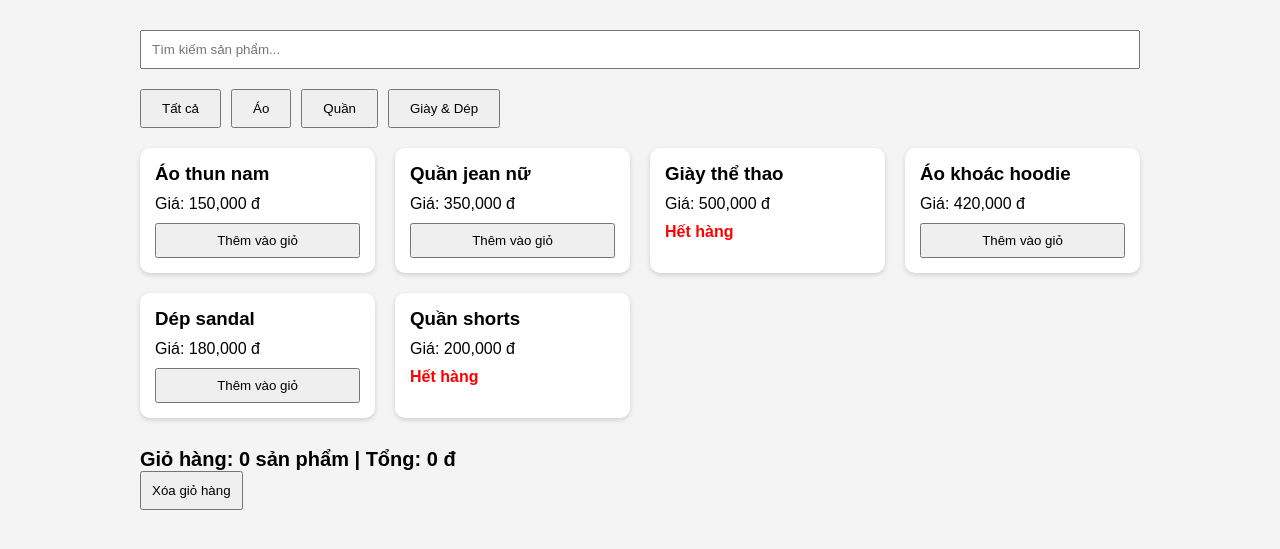
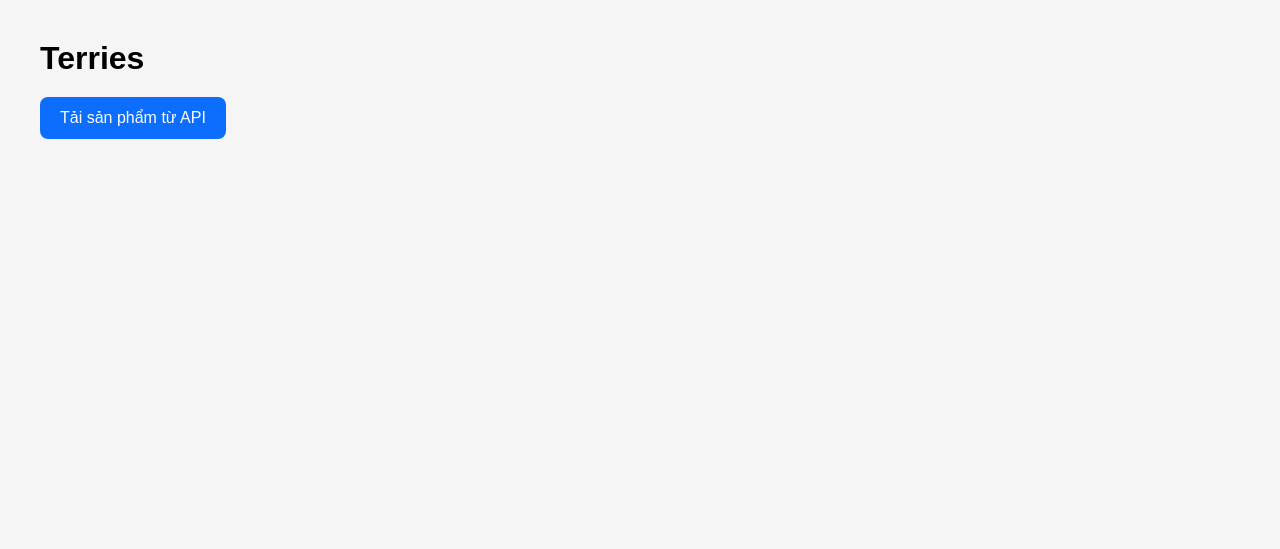
Before and after one commit to minhhoang2505/hung-intern, a PHP site: page / in a window 1280 px wide. Shown: the top 549 px of the page. Run offline with PHP 8.4, Linux system fonts and the light colour scheme.

Commit message:
bai1-17/07

```diff
--- a/index.html
+++ b/index.html
@@ -4,37 +4,22 @@
     <meta charset="UTF-8">
     <meta name="viewport" content="width=device-width, initial-scale=1.0">
     <title>Terries</title>
-    <link rel="stylesheet" href="output.css">
+
+    <link rel="stylesheet" href="./output.css">
 </head>
 <body>
 
-<div class="container">
+    <h1>Terries</h1>
 
-    <input
-        type="text"
-        id="searchInput"
-        placeholder="Tìm kiếm sản phẩm..."
-    >
+    <button id="loadProducts">
+        Tải sản phẩm từ API
+    </button>
 
-    <div id="filterButtons">
-        <button data-category="all">Tất cả</button>
-        <button data-category="ao">Áo</button>
-        <button data-category="quan">Quần</button>
-        <button data-category="giay">Giày & Dép</button>
-    </div>
+    <div id="status"></div>
 
-    <div id="productGrid"></div>
+    <div id="storeGrid"></div>
 
-    <div id="cartSummary">
-        Giỏ hàng:
-        <span id="cartCount">0</span> sản phẩm |
-        Tổng:
-        <span id="cartTotal">0</span> đ
-    </div>
-    <button id="clearCart">Xóa giỏ hàng</button>
-</div>
-
-<script src="main.js"></script>
+    <script src="./main.js"></script>
 
 </body>
 </html>
--- a/main.js
+++ b/main.js
@@ -1,140 +1,60 @@
-const products = [
-    { id: 1, name: "Áo thun nam", category: "ao", price: 150000, inStock: true },
-    { id: 2, name: "Quần jean nữ", category: "quan", price: 350000, inStock: true },
-    { id: 3, name: "Giày thể thao", category: "giay", price: 500000, inStock: false },
-    { id: 4, name: "Áo khoác hoodie", category: "ao", price: 420000, inStock: true },
-    { id: 5, name: "Dép sandal", category: "giay", price: 180000, inStock: true },
-    { id: 6, name: "Quần shorts", category: "quan", price: 200000, inStock: false },
-];
+const btn = document.getElementById("loadProducts");
+const storeGrid = document.getElementById("storeGrid");
+const status = document.getElementById("status");
 
-const productGrid = document.getElementById("productGrid");
-const searchInput = document.getElementById("searchInput");
-const filterButtons = document.getElementById("filterButtons");
+function truncateText(text, maxLength = 40) {
+    return text.length > maxLength
+        ? text.slice(0, maxLength) + "..."
+        : text;
+}
 
-const cartCount = document.getElementById("cartCount");
-const cartTotal = document.getElementById("cartTotal");
+btn.addEventListener("click", async () => {
 
-const cart = [];
+    status.textContent = "Đang tải dữ liệu...";
 
-let currentCategory = "all";
-let currentKeyword = "";
+    storeGrid.innerHTML = "";
 
-renderProducts(products);
+    try {
 
-function renderProducts(list){
+        const response = await fetch("https://fakestoreapi.com/products?limit=5");
 
-    productGrid.innerHTML = "";
-
-    list.forEach(product=>{
-
-        const card = document.createElement("div");
-        card.className = "card";
-
-        const title = document.createElement("h3");
-        title.textContent = product.name;
-
-        const price = document.createElement("p");
-        price.textContent = `Giá: ${product.price.toLocaleString()} đ`;
-
-        card.appendChild(title);
-        card.appendChild(price);
-
-        if(product.inStock){
-
-            const btn = document.createElement("button");
-            btn.textContent = "Thêm vào giỏ";
-            btn.dataset.id = product.id;
-
-            card.appendChild(btn);
-
-        }else{
-
-            const span = document.createElement("span");
-            span.className = "out-stock";
-            span.textContent = "Hết hàng";
-
-            card.appendChild(span);
+        if (!response.ok) {
+            throw new Error("Lỗi khi lấy dữ liệu.");
         }
 
-        productGrid.appendChild(card);
+        const products = await response.json();
 
-    });
+        status.textContent = "";
 
-}
+        products.forEach(product => {
 
-function filterProducts(){
+            const card = document.createElement("div");
+            card.className = "card";
 
-    const result = products.filter(product=>{
+            const image = document.createElement("img");
+            image.src = product.image;
+            image.alt = product.title;
 
-        const matchCategory =
-            currentCategory === "all" ||
-            product.category === currentCategory;
+            const title = document.createElement("div");
+            title.className = "title";
+            title.textContent = truncateText(product.title);
 
-        const matchKeyword =
-            product.name
-            .toLowerCase()
-            .includes(currentKeyword.toLowerCase());
+            const price = document.createElement("div");
+            price.className = "price";
+            price.textContent = `$${product.price}`;
 
-        return matchCategory && matchKeyword;
+            card.appendChild(image);
+            card.appendChild(title);
+            card.appendChild(price);
 
-    });
+            storeGrid.appendChild(card);
+        });
 
-    renderProducts(result);
+    } catch (error) {
 
-}
+        status.textContent = "Không thể tải dữ liệu. Vui lòng thử lại!";
+        console.error(error);
 
-filterButtons.addEventListener("click",function(event){
-
-    if(event.target.tagName !== "BUTTON") return;
-
-    currentCategory = event.target.dataset.category;
-
-    filterProducts();
+    }
 
 });
-
-searchInput.addEventListener("input",function(){
-
-    currentKeyword = this.value;
-
-    filterProducts();
-
-});
-
-productGrid.addEventListener("click",function(event){
-
-    if(event.target.tagName !== "BUTTON") return;
-
-    const id = Number(event.target.dataset.id);
-
-    const product = products.find(item=>item.id===id);
-
-    cart.push(product);
-
-    updateCart();
-
-});
-const clearCart = document.getElementById("clearCart");
-    clearCart.addEventListener("click", function(){
-
-        cart.length = 0;
-
-    updateCart();
-
-});
-
-function updateCart(){
-
-    cartCount.textContent = cart.length;
-
-    let total = 0;
-
-    cart.forEach(product=>{
-
-        total += product.price;
-
-    });
-
-    cartTotal.textContent = total.toLocaleString();
-
-}
--- a/output.css
+++ b/output.css
@@ -1,75 +1,70 @@
-*{
-    margin:0;
-    padding:0;
-    box-sizing:border-box;
-    font-family:Arial, Helvetica, sans-serif;
+* {
+    margin: 0;
+    padding: 0;
+    box-sizing: border-box;
+    font-family: Arial, Helvetica, sans-serif;
 }
 
-body{
-    background:#f4f4f4;
-    padding:30px;
+body {
+    background: #f5f5f5;
+    padding: 40px;
 }
 
-.container{
-    max-width:1000px;
-    margin:auto;
+h1 {
+    margin-bottom: 20px;
 }
 
-#searchInput{
-    width:100%;
-    padding:10px;
-    margin-bottom:20px;
+#loadProducts {
+    padding: 12px 20px;
+    background: #0d6efd;
+    color: white;
+    border: none;
+    border-radius: 8px;
+    cursor: pointer;
+    margin-bottom: 20px;
+    font-size: 16px;
 }
 
-#filterButtons{
-    display:flex;
-    gap:10px;
-    margin-bottom:20px;
+#loadProducts:hover {
+    background: #0b5ed7;
 }
 
-#filterButtons button{
-    padding:10px 20px;
-    cursor:pointer;
+#status {
+    margin-bottom: 20px;
+    font-size: 18px;
+    color: #555;
 }
 
-#productGrid{
-    display:grid;
-    grid-template-columns:repeat(auto-fill,minmax(220px,1fr));
-    gap:20px;
+#storeGrid {
+    display: grid;
+    grid-template-columns: repeat(auto-fit, minmax(220px, 1fr));
+    gap: 20px;
 }
 
-.card{
-    background:white;
-    border-radius:10px;
-    padding:15px;
-    box-shadow:0 2px 5px rgba(0,0,0,.15);
+.card {
+    background: white;
+    padding: 15px;
+    border-radius: 10px;
+    box-shadow: 0 2px 8px rgba(0,0,0,.15);
+    text-align: center;
 }
 
-.card h3{
-    margin-bottom:10px;
+.card img {
+    width: 150px;
+    height: 150px;
+    object-fit: contain;
+    margin-bottom: 15px;
 }
 
-.card p{
-    margin-bottom:10px;
+.title {
+    font-size: 16px;
+    font-weight: bold;
+    margin-bottom: 10px;
+    min-height: 45px;
 }
 
-.card button{
-    width:100%;
-    padding:8px;
-    cursor:pointer;
+.price {
+    color: red;
+    font-size: 20px;
+    font-weight: bold;
 }
-
-.out-stock{
-    color:red;
-    font-weight:bold;
-}
-
-#cartSummary{
-    margin-top:30px;
-    font-size:20px;
-    font-weight:bold;
-}
-#clearCart{
-    gap:10px;
-    padding:10px;
-}
```
